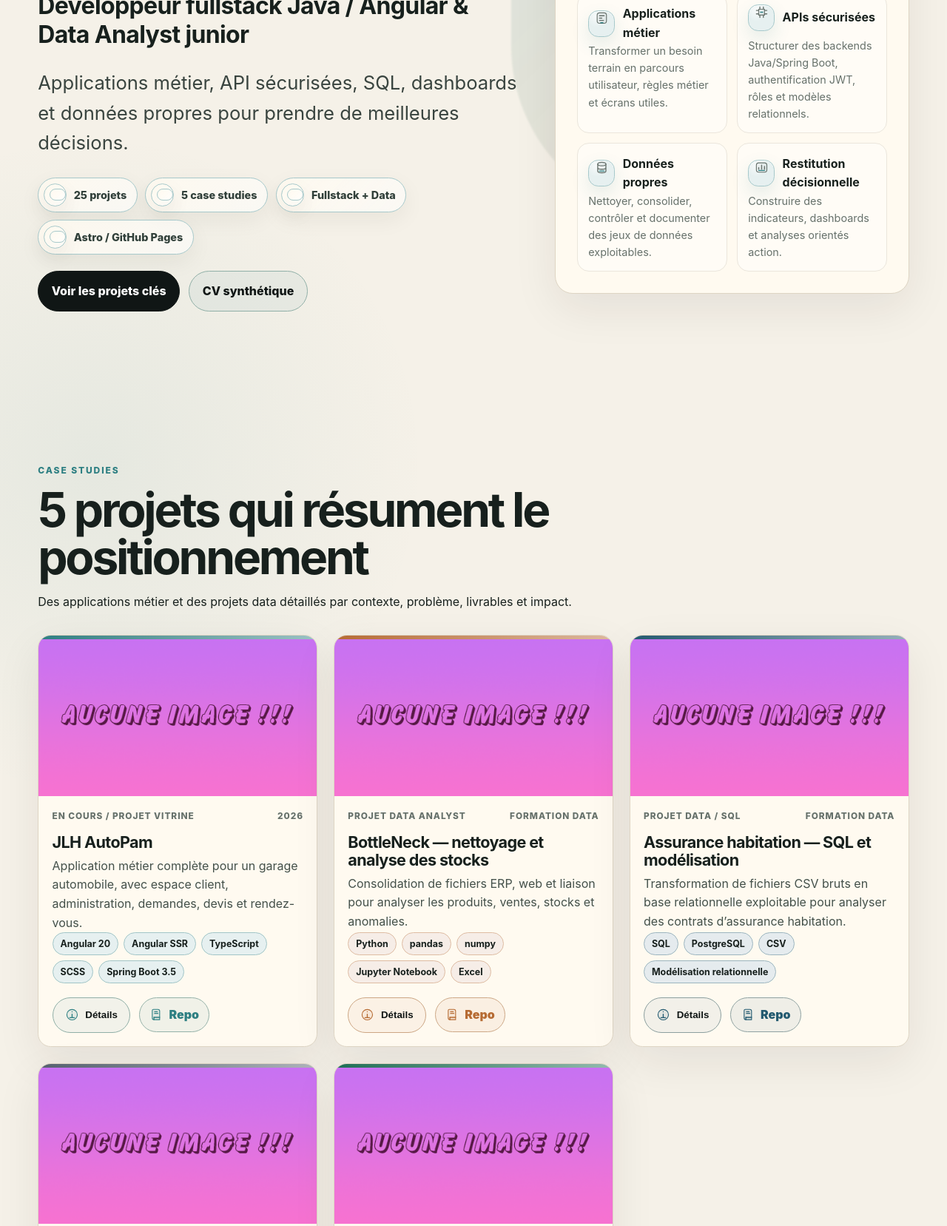
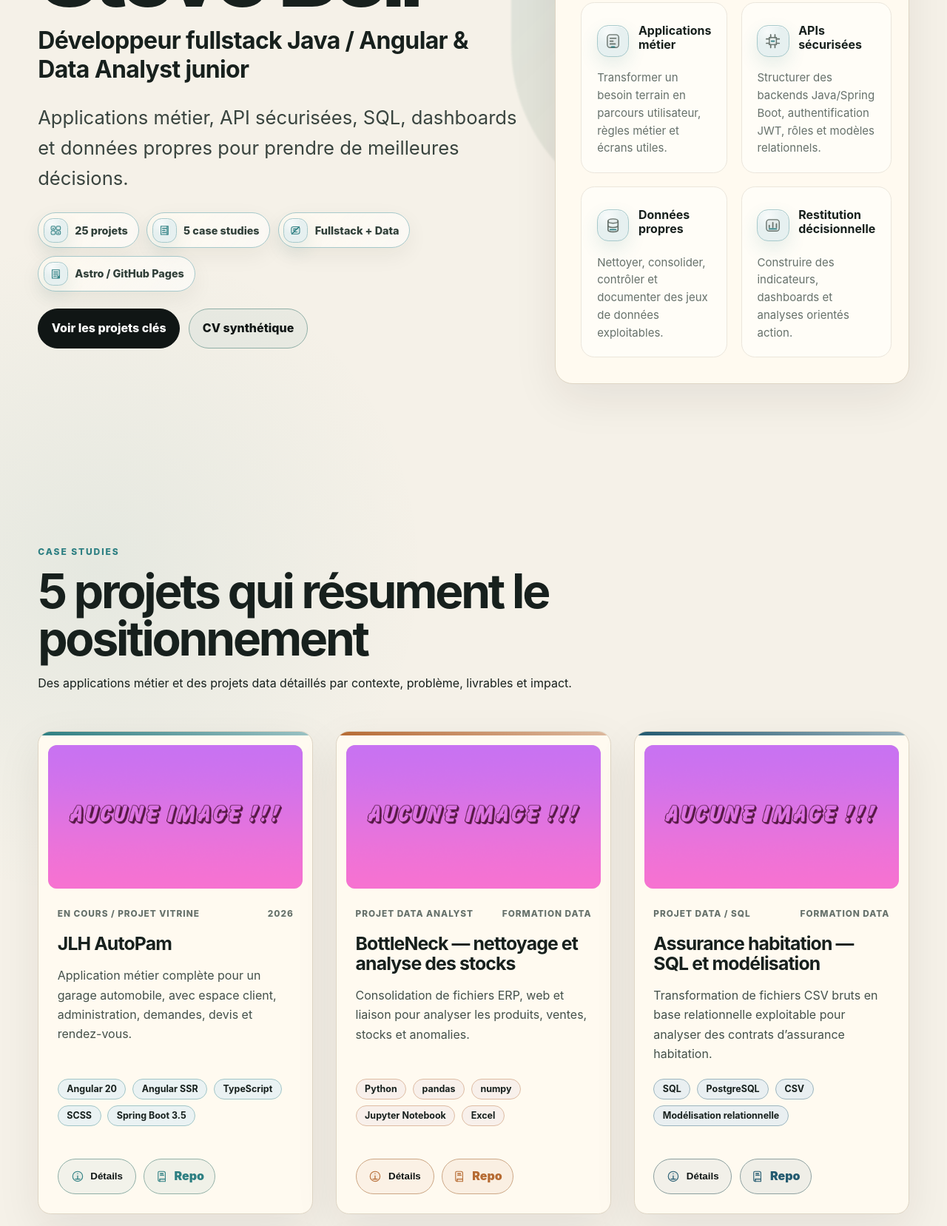
Before and after one commit to steve57000/portfolio, an Astro site: page / in a window 1280 px wide. Shown: the part 363-2020 px from the top of the page at 74% size. Built offline with nearby package versions, Linux system fonts and the light colour scheme; Astro itself is replaced by a stand-in of ours.

Commit message:
Polish portfolio UI rhythm and icons

```diff
--- a/src/pages/index.astro
+++ b/src/pages/index.astro
@@ -32,10 +32,10 @@
           <h1 id="hero-title">{profile.name}<span>{profile.title}</span></h1>
           <p class="hero__lead">{profile.value}</p>
           <div class="hero__chips" aria-label="Repères portfolio">
-            <span><span class="icon-badge"><Icon name="projects" /></span>{projects.length} projets</span>
-            <span><span class="icon-badge"><Icon name="case-studies" /></span>5 case studies</span>
-            <span><span class="icon-badge"><Icon name="fullstack" /></span>Fullstack + Data</span>
-            <span><span class="icon-badge"><Icon name="github-pages" /></span>Astro / GitHub Pages</span>
+            <span><span class="icon-badge icon-badge--sm"><Icon name="projects" /></span>{projects.length} projets</span>
+            <span><span class="icon-badge icon-badge--sm"><Icon name="case-studies" /></span>5 case studies</span>
+            <span><span class="icon-badge icon-badge--sm"><Icon name="fullstack" /></span>Fullstack + Data</span>
+            <span><span class="icon-badge icon-badge--sm"><Icon name="github-pages" /></span>Astro / GitHub Pages</span>
           </div>
           <div class="hero__actions">
             <a class="button" href="#case-studies">Voir les projets clés</a>
@@ -51,7 +51,7 @@
             </div>
           </div>
           <ul>
-            {capabilities.map((cap) => <li><b><span class="icon-badge"><Icon name={cap.icon} /></span>{cap.title}</b><span>{cap.text}</span></li>)}
+            {capabilities.map((cap) => <li><b><span class="icon-badge icon-badge--lg"><Icon name={cap.icon} /></span>{cap.title}</b><span>{cap.text}</span></li>)}
           </ul>
         </aside>
       </section>
@@ -71,7 +71,7 @@
 
       <section id="competences" class="section split" data-reveal>
         <SectionHeader eyebrow="Compétences" title="Un socle fullstack complété par la donnée" />
-        <div class="skill-grid">{skills.map((group) => <article data-reveal><h3><span class="icon-badge"><Icon name={group.icon} /></span>{group.group}</h3><ul>{group.items.map((item) => <li>{item}</li>)}</ul></article>)}</div>
+        <div class="skill-grid">{skills.map((group) => <article data-reveal><h3><span class="icon-badge icon-badge--md"><Icon name={group.icon} /></span>{group.group}</h3><ul>{group.items.map((item) => <li>{item}</li>)}</ul></article>)}</div>
       </section>
 
       <section id="parcours" class="section" data-reveal>
--- a/src/styles/global.css
+++ b/src/styles/global.css
@@ -110,7 +110,7 @@
 .hero h1 span { display: block; max-width: 55rem; margin-top: 1rem; font-size: clamp(1.2rem, 2.5vw, 2rem); line-height: 1.2; letter-spacing: -0.02em; }
 .hero__lead { max-width: 56rem; color: #39443f; font-size: clamp(1.2rem, 2vw, 1.7rem); }
 .hero__chips { display: flex; flex-wrap: wrap; gap: 0.65rem; margin: 1.4rem 0; }
-.hero__chips span {
+.hero__chips > span {
   display: inline-flex;
   align-items: center;
   gap: 0.6rem;
@@ -129,19 +129,19 @@
   border: 1px solid var(--line);
   box-shadow: var(--shadow-soft);
 }
-.hero__focus { border-radius: var(--radius-lg); padding: clamp(1.2rem, 3vw, 1.8rem); }
+.hero__focus { border-radius: var(--radius-lg); padding: clamp(1.45rem, 3vw, 2.15rem); }
 .hero__focus-head { display: grid; grid-template-columns: auto 1fr; gap: 1rem; align-items: start; }
 .hero__focus-head > span { width: 0.85rem; height: 3.2rem; border-radius: 999px; background: linear-gradient(var(--accent), #d98b35); box-shadow: 0 0 0 8px color-mix(in srgb, var(--accent), transparent 86%); }
 .hero__focus strong { display: block; font-size: 1.35rem; letter-spacing: -0.03em; }
 .hero__focus p { margin: 0.25rem 0 0; color: var(--muted); }
-.hero__focus ul { display: grid; grid-template-columns: 1fr 1fr; gap: 0.8rem; padding: 0; margin: 1.3rem 0 0; list-style: none; }
-.hero__focus li { padding: 0.9rem; border: 1px solid color-mix(in srgb, var(--line), #fff 40%); border-radius: 1rem; background: rgba(255,255,255,0.38); transition: transform 180ms ease, box-shadow 180ms ease, border-color 180ms ease; }
+.hero__focus ul { display: grid; grid-template-columns: 1fr 1fr; gap: clamp(0.9rem, 1.6vw, 1.15rem); padding: 0; margin: 1.6rem 0 0; list-style: none; }
+.hero__focus li { padding: clamp(1.05rem, 2vw, 1.3rem); border: 1px solid color-mix(in srgb, var(--line), #fff 40%); border-radius: 1.15rem; background: rgba(255,255,255,0.42); transition: transform 180ms ease, box-shadow 180ms ease, border-color 180ms ease, background 180ms ease; }
 .hero__focus li:hover { transform: translateY(-2px); border-color: color-mix(in srgb, var(--accent), var(--line) 44%); box-shadow: 0 18px 34px rgba(38, 31, 21, 0.09); }
-.hero__focus li span { display: block; color: var(--muted); font-size: 0.9rem; }
+.hero__focus li span { display: block; margin-top: 0.55rem; color: var(--muted); font-size: 0.94rem; line-height: 1.58; }
 
 /* sections */
-.section { padding: clamp(3rem, 7vw, 6rem) clamp(1rem, 4vw, 4rem); }
-.section-header { max-width: 58rem; margin-bottom: 2rem; }
+.section { padding: clamp(4rem, 8vw, 7.5rem) clamp(1rem, 4vw, 4rem); }
+.section-header { max-width: 62rem; margin-bottom: clamp(2.1rem, 4vw, 3.25rem); }
 .section-header h2 { margin: 0.2rem 0; font-size: clamp(2rem, 5vw, 4.5rem); line-height: 1; letter-spacing: -0.05em; }
 .button {
   display: inline-flex;
@@ -167,7 +167,7 @@
   width: var(--wrap);
   max-width: 100%;
   margin-inline: auto;
-  gap: clamp(1rem, 2vw, 1.35rem);
+  gap: clamp(1.35rem, 2.4vw, 2.15rem);
   grid-template-columns: 1fr;
 }
 .project-card {
@@ -182,24 +182,24 @@
 .project-card::before { content: ""; height: 5px; background: linear-gradient(90deg, var(--accent), color-mix(in srgb, var(--accent), #fff 52%)); }
 .project-card__media { overflow: hidden; background: #ddd6ca; }
 .project-card img { width: 100%; aspect-ratio: 16 / 9; object-fit: cover; transition: transform 450ms ease, filter 220ms ease; }
-.project-card__body { display: flex; flex: 1; flex-direction: column; padding: 1.15rem; }
+.project-card__body { display: flex; flex: 1; flex-direction: column; gap: 1rem; padding: clamp(1.35rem, 2vw, 1.75rem); }
 .project-card__meta { display: flex; justify-content: space-between; gap: 0.5rem; color: var(--muted); font-size: 0.74rem; font-weight: 800; letter-spacing: 0.08em; text-transform: uppercase; }
-.project-card h3 { margin: 0.85rem 0 0.45rem; font-size: 1.35rem; line-height: 1.1; letter-spacing: -0.03em; }
-.project-card p { margin: 0; color: #43504a; }
-.project-card .tags { margin-top: auto; }
+.project-card h3 { margin: 0; font-size: clamp(1.35rem, 2vw, 1.55rem); line-height: 1.08; letter-spacing: -0.035em; }
+.project-card p { margin: 0; color: #43504a; line-height: 1.65; }
+.project-card .tags { margin-top: auto; padding-top: 0.3rem; }
 .project-card:hover { transform: translateY(-4px); border-color: color-mix(in srgb, var(--accent), var(--line) 45%); box-shadow: var(--shadow-hover); }
 .project-card:hover img { transform: scale(1.045); filter: saturate(1.05) contrast(1.03); }
 .project-grid .project-card[hidden], .project-grid .project-card.is-filtered-out { display: none; }
-.tags { display: flex; flex-wrap: wrap; gap: 0.45rem; padding: 0; margin: 1rem 0; list-style: none; }
-.tags li { border: 1px solid color-mix(in srgb, var(--accent), #fff 55%); background: color-mix(in srgb, var(--accent), #fff 88%); border-radius: 999px; padding: 0.28rem 0.62rem; font-size: 0.78rem; font-weight: 750; }
+.tags { display: flex; flex-wrap: wrap; gap: 0.55rem; padding: 0; margin: 1rem 0; list-style: none; }
+.tags li { border: 1px solid color-mix(in srgb, var(--accent), #fff 55%); background: color-mix(in srgb, var(--accent), #fff 90%); border-radius: 999px; padding: 0.36rem 0.72rem; font-size: 0.78rem; font-weight: 750; line-height: 1.1; }
 .text-link { color: var(--accent); font-weight: 900; text-decoration-thickness: 0.12em; text-underline-offset: 0.2em; }
-.project-card__actions { margin-top: 0.15rem; }
-.project-card__actions .button { min-height: 2.85rem; padding-inline: 1rem; }
+.project-card__actions { margin-top: 0.55rem; padding-top: 0.2rem; gap: 0.65rem; }
+.project-card__actions .button { min-height: 3rem; padding-inline: 1.05rem; }
 .project-card__actions .text-link {
   border: 1px solid color-mix(in srgb, var(--accent), var(--line) 58%);
   border-radius: 999px;
   background: color-mix(in srgb, var(--accent), transparent 93%);
-  padding: 0.62rem 0.82rem;
+  min-height: 3rem; padding: 0.66rem 0.9rem;
   text-decoration: none;
   transition: transform 180ms ease, background 180ms ease, box-shadow 180ms ease, border-color 180ms ease;
 }
@@ -210,17 +210,32 @@
   box-shadow: 0 10px 24px color-mix(in srgb, var(--accent), transparent 88%);
 }
 
+/* premium rhythm refinements */
+.project-card__media { margin: clamp(0.55rem, 1.2vw, 0.8rem) clamp(0.55rem, 1.2vw, 0.8rem) 0; border-radius: calc(var(--radius-md) - 0.35rem); }
+.project-card__meta + h3 { margin-top: 0.08rem; }
+.project-card__actions .text-link,
+.project-card__actions .button { white-space: nowrap; }
+.project-card__actions .icon-wrap { --icon-size: 1.12rem; }
+.filters button { min-height: 2.9rem; padding-inline: 1rem; }
+.hero__focus li b { width: 100%; line-height: 1.18; }
+.hero__focus li:hover { background: rgba(255,255,255,0.58); }
+
+.icon-badge--sm { --icon-badge-size: 2.05rem; --icon-in-badge-size: 1.05rem; --icon-badge-radius: 0.78rem; }
+.icon-badge--md { --icon-badge-size: 2.55rem; --icon-in-badge-size: 1.32rem; --icon-badge-radius: 0.92rem; }
+.icon-badge--lg { --icon-badge-size: clamp(2.4rem, 4vw, 2.7rem); --icon-in-badge-size: clamp(1.25rem, 2vw, 1.45rem); --icon-badge-radius: 0.95rem; }
+.icon-badge--hero { --icon-badge-size: 3rem; --icon-in-badge-size: 1.55rem; --icon-badge-radius: 1rem; }
+
 /* filters */
-.filters { display: flex; flex-wrap: wrap; gap: 0.55rem; margin-bottom: 1.5rem; }
-.filters button { border: 1px solid var(--line); background: #fff8ea; border-radius: 999px; padding: 0.66rem 0.95rem; color: #39443f; font-weight: 800; cursor: pointer; transition: transform 180ms ease, border-color 180ms ease, background 180ms ease, color 180ms ease, box-shadow 180ms ease; }
+.filters { display: flex; flex-wrap: wrap; gap: 0.75rem; width: var(--wrap); max-width: 100%; margin: 0 auto 2.1rem; }
+.filters button { border: 1px solid var(--line); background: #fff8ea; border-radius: 999px; padding: 0.66rem 1rem; color: #39443f; font-weight: 800; cursor: pointer; transition: transform 180ms ease, border-color 180ms ease, background 180ms ease, color 180ms ease, box-shadow 180ms ease; }
 .filters button:hover { transform: translateY(-1px); border-color: color-mix(in srgb, var(--accent), var(--line) 30%); box-shadow: 0 10px 25px rgba(38, 31, 21, 0.08); }
 .filters .is-active { border-color: var(--dark); background: var(--dark); color: #fff; box-shadow: inset 0 -3px 0 var(--accent); }
 .archive-note, .project-empty { color: var(--muted); }
 .project-empty { width: var(--wrap); max-width: 100%; margin: 1rem auto 0; padding: 1rem; border: 1px dashed var(--line); border-radius: 1rem; background: #fff8ea; font-weight: 800; text-align: center; }
 
 /* skills */
-.skill-grid { display: grid; gap: 1rem; grid-template-columns: 1fr; }
-.skill-grid article { padding: 1.25rem; border-radius: 1rem; border-top: 4px solid color-mix(in srgb, var(--accent), #d98b35 35%); transition: transform 180ms ease, box-shadow 180ms ease, border-color 180ms ease; }
+.skill-grid { display: grid; width: var(--wrap); max-width: 100%; margin-inline: auto; gap: clamp(1.1rem, 2vw, 1.65rem); grid-template-columns: 1fr; }
+.skill-grid article { padding: clamp(1.35rem, 2vw, 1.7rem); border-radius: 1.1rem; border-top: 4px solid color-mix(in srgb, var(--accent), #d98b35 35%); transition: transform 180ms ease, box-shadow 180ms ease, border-color 180ms ease; }
 .skill-grid article:hover { transform: translateY(-3px); border-color: color-mix(in srgb, var(--accent), var(--line) 45%); box-shadow: var(--shadow-card); }
 .skill-grid h3 { margin: 0 0 0.8rem; padding-bottom: 0.75rem; border-bottom: 1px solid var(--line); letter-spacing: -0.02em; line-height: 1.15; }
 .skill-grid ul { display: flex; flex-wrap: wrap; gap: 0.45rem; padding: 0; margin: 0; list-style: none; }
@@ -308,7 +323,7 @@
   html { scroll-behavior: auto; }
   *, *::before, *::after { animation-duration: 0.001ms !important; animation-iteration-count: 1 !important; scroll-behavior: auto !important; transition-duration: 0.001ms !important; }
   [data-reveal] { opacity: 1; transform: none; }
-  .project-card:hover, .button:hover, .filters button:hover { transform: none; }
+  .project-card:hover, .button:hover, .filters button:hover, .hero__focus li:hover, .skill-grid article:hover, .project-card__actions .text-link:hover { transform: none; }
   .project-card:hover img { transform: none; }
 }
 
@@ -320,7 +335,7 @@
   flex: 0 0 auto;
   color: var(--icon-accent, currentColor);
   line-height: 0;
-  vertical-align: -0.12em;
+  vertical-align: middle;
 }
 .icon {
   width: 100%;
@@ -342,8 +357,8 @@
   color: var(--icon-accent, var(--accent));
   box-shadow: 0 10px 24px color-mix(in srgb, var(--icon-accent, var(--accent)), transparent 88%), inset 0 1px 0 rgba(255,255,255,0.7);
 }
-.icon-badge .icon-wrap { --icon-size: var(--icon-in-badge-size, 1.15rem); }
-.icon-link, .nav-link, .button, .filters button, .hero__chips span, .hero__focus li b, .skill-grid h3, .project-card__actions a, .project-card__actions button, .project-detail__actions a, .detail-grid h4, .project-detail__learned h4, .project-detail__stack h4, .project-proof h5 {
+.icon-badge .icon-wrap { width: var(--icon-in-badge-size, 1.15rem); height: var(--icon-in-badge-size, 1.15rem); line-height: 0; vertical-align: initial; }
+.icon-link, .nav-link, .button, .filters button, .hero__chips > span, .hero__focus li b, .skill-grid h3, .project-card__actions a, .project-card__actions button, .project-detail__actions a, .detail-grid h4, .project-detail__learned h4, .project-detail__stack h4, .project-proof h5 {
   display: inline-flex;
   align-items: center;
   gap: var(--icon-gap, 0.5rem);
@@ -353,9 +368,9 @@
 .button { --icon-size: 1.18rem; --icon-gap: 0.55rem; }
 .button--ghost { --icon-accent: var(--accent); }
 .filters button { --icon-size: 1.2rem; --icon-gap: 0.55rem; }
-.hero__chips span { --icon-badge-size: 1.95rem; --icon-in-badge-size: 1rem; --icon-gap: 0.6rem; }
-.hero__focus li b { --icon-badge-size: 2.25rem; --icon-in-badge-size: 1.18rem; --icon-gap: 0.65rem; }
-.skill-grid h3 { --icon-badge-size: 2.65rem; --icon-in-badge-size: 1.35rem; --icon-gap: 0.75rem; }
+.hero__chips > span { --icon-gap: 0.6rem; }
+.hero__focus li b { --icon-gap: 0.78rem; }
+.skill-grid h3 { --icon-gap: 0.78rem; }
 .project-card__actions { --icon-size: 1.15rem; }
 .detail-grid h4, .project-detail__learned h4, .project-detail__stack h4, .project-proof h5 { --icon-badge-size: 2rem; --icon-in-badge-size: 1rem; --icon-gap: 0.55rem; }
 .site-footer address .icon-link { text-decoration: none; color: var(--muted); font-weight: 800; }
```
Also changed, not shown: src/components/ProjectDetails.astro (+10 -10 lines).
